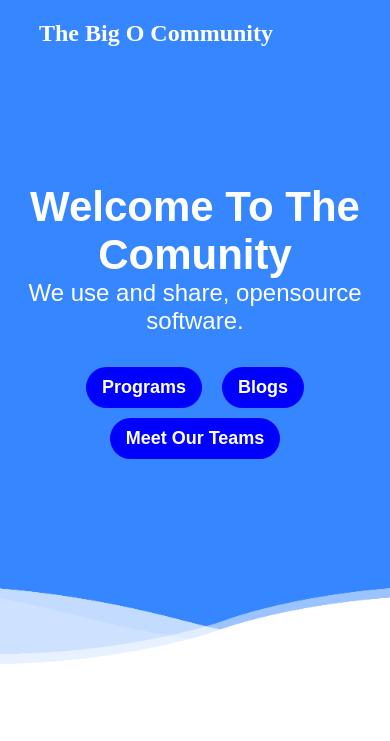
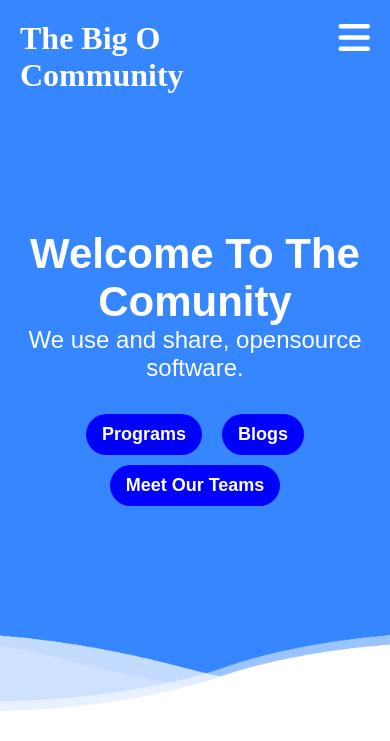
Before and after one commit to aayushjoshi2709/the_big_O_community, a Django app: page / in a window 390 px wide. Shown: the top 741 px of the page. Run offline with Django 4.2, Linux system fonts and the light colour scheme; data that the repository does not hold is empty.

Commit message:
added menu toggle functionality

```diff
--- a/static/base.css
+++ b/static/base.css
@@ -89,23 +89,21 @@
 }
 .header {
   display: flex;
+  flex-wrap: wrap;
   padding: 20px;
   margin: 0px auto;
   width: 80%;
 }
-.header .header-links-container {
+.header-links-container {
   flex: 1;
-  z-index: inherit;
   font-family: Arial, Helvetica, sans-serif;
 }
-.header .header-title {
+.header-title {
   flex: 1;
-  z-index: inherit;
-}
-.header-title {
   padding: 0px;
   display: flex;
   align-content: center;
+  justify-content: space-between;
 }
 .header-title h1 {
   color: white;
@@ -121,12 +119,42 @@
   color: white;
   list-style-type: none;
 }
+.menu-toggle{
+  margin: 20px;
+  display: none;
+  font-size: 36px;
+  color: white;
+}
 @media screen and (max-width: 1150px) {
-  .header-links-container {
+  .header{
+    flex-direction: column;
+    padding: 0px;
+    width: 100%;
+    justify-content: center;
+  }
+  .header-links-container{
+    background-color: rgba(255, 255, 255, 0.6);
     display: none;
   }
+  .header-links{
+    flex-direction: column;
+    width: 100%;
+    gap:0px;
+  }
+  h1{
+    padding: 20px;
+  }
+  .header-links li{
+    padding: 20px 20px;
+    border-bottom: 1px solid white;
+  }
+  .header-links li:hover{
+    background-color: black;
+  }
+  .menu-toggle{
+    display: block;
+  }
 }
-
 .header-links a,
 .header-links a:visited,
 .header-links a:focus,
@@ -136,10 +164,3 @@
   color: white;
   text-decoration: none;
 }
-
-@media (max-width:400px) {
-  .header-container{
-     font-size: 12px;
-     width: calc(100%-40px);
-  }
-}
--- /dev/null
+++ b/static/js/base.js
@@ -0,0 +1,11 @@
+let header_links_container = document.getElementsByClassName("header-links-container")[0]
+function toggle_header_menu(){
+    if(header_links_container.style.display === 'none')
+      header_links_container.style.display = 'block'
+    else
+      header_links_container.style.display = 'none'
+}
+header_links_container.addEventListener('click',()=>{
+  if(window.screen.width <= 1150)
+    toggle_header_menu()
+})
--- a/templates/base.html
+++ b/templates/base.html
@@ -3,6 +3,7 @@
   <head>
     <title>The Big O Community - {% block title %} {%endblock%}</title>
     <meta name="viewport" content="width=device-width, initial-scale=1.0" />
+    <link rel="stylesheet" href="https://cdnjs.cloudflare.com/ajax/libs/font-awesome/6.4.2/css/all.min.css" integrity="sha512-z3gLpd7yknf1YoNbCzqRKc4qyor8gaKU1qmn+CShxbuBusANI9QpRohGBreCFkKxLhei6S9CQXFEbbKuqLg0DA==" crossorigin="anonymous" referrerpolicy="no-referrer" />
     <link rel="stylesheet" type="text/css" href="{% static 'base.css' %}" />
     {% block css_files %} {% endblock %}
   </head>
@@ -11,6 +12,9 @@
       <div class="header">
         <div class="header-title">
           <h1>The Big O Community</h1>
+          <a class="menu-toggle" onclick="toggle_header_menu()">
+            <i class="fa fa-bars"  aria-hidden="true"></i>
+          </a>
         </div>
         <div class="header-links-container">
           <ul class="header-links">
@@ -39,5 +43,6 @@
         <div class="wave wave4"></div>
       </section>
     </footer>
+    <script src="{% static 'js/base.js' %}"></script>
   </body>
 </html>
```
